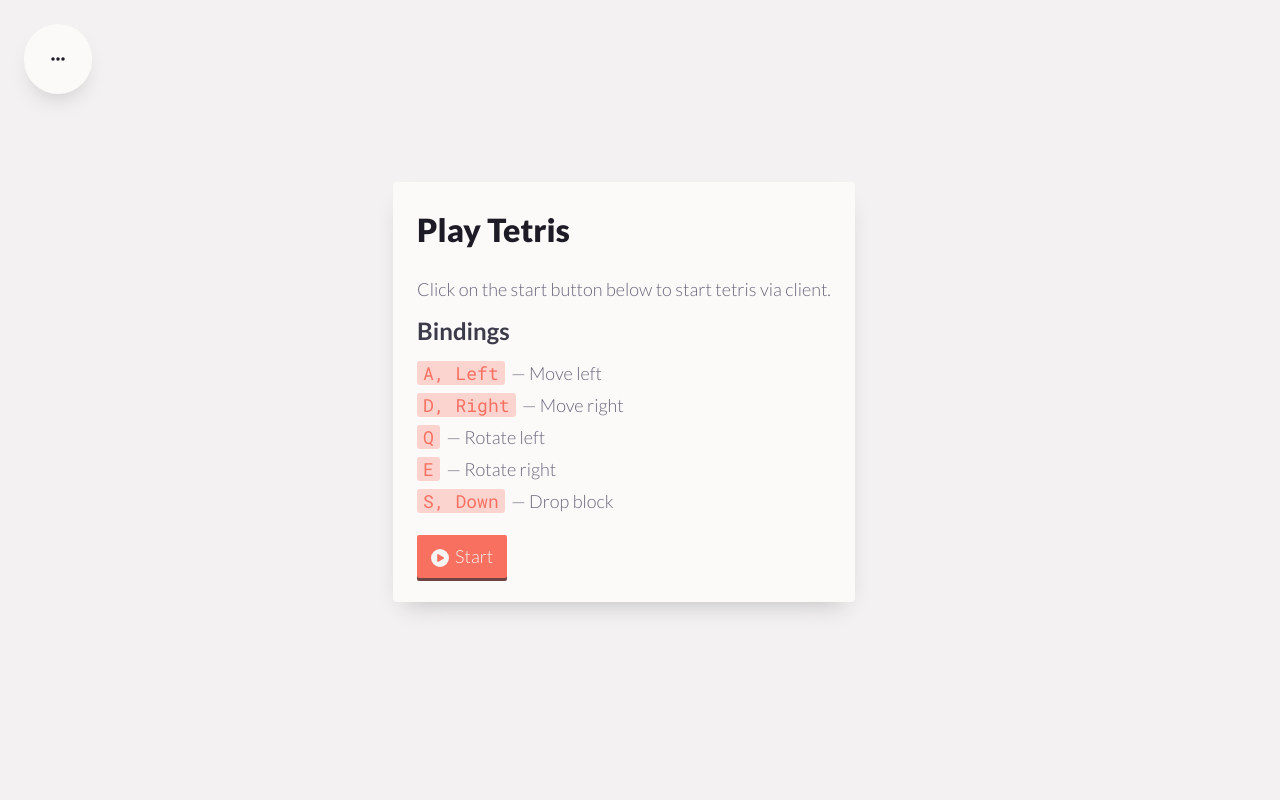
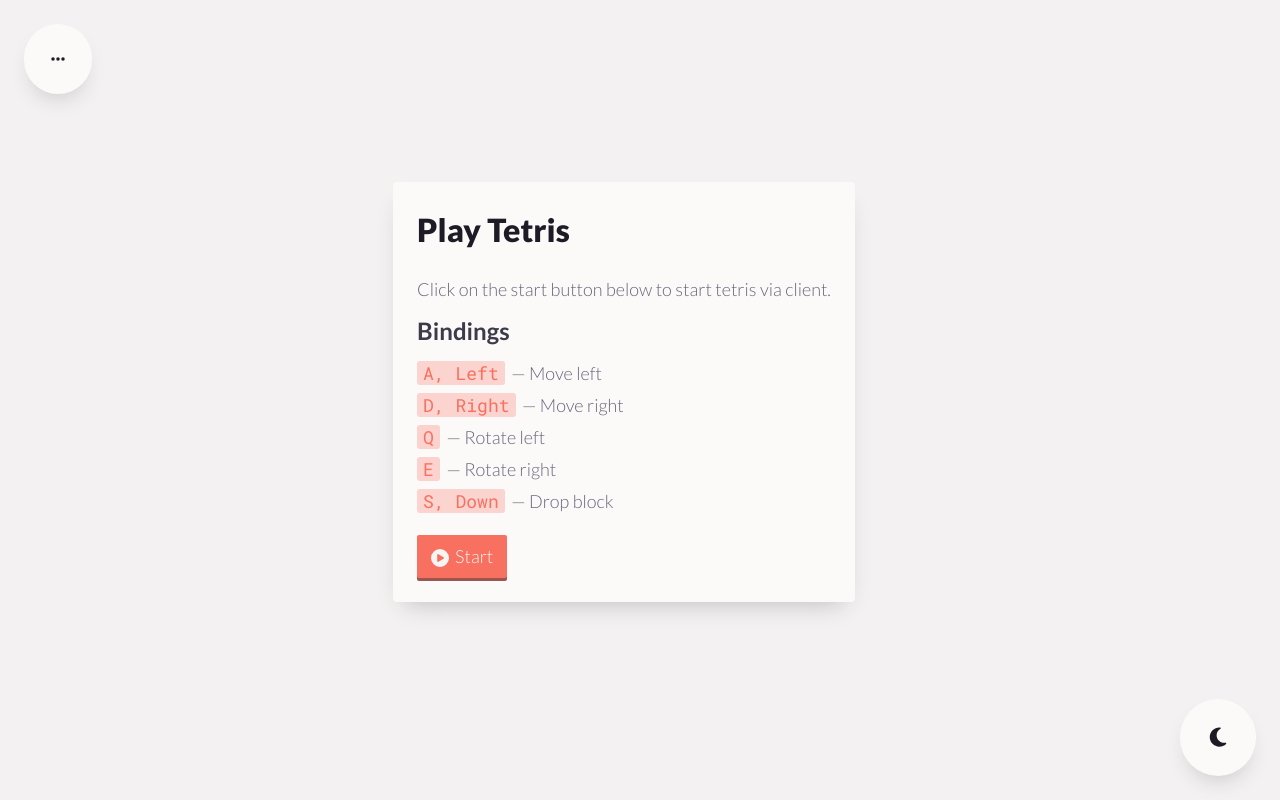
Before and after one commit to clk1006/teris, a Next.js app: page / in a window 1280 px wide. Built offline with nearby package versions, Linux system fonts and the light colour scheme.

Commit message:
implemented not yet working hooks to update color scheme

```diff
--- a/pages/index.js
+++ b/pages/index.js
@@ -1,6 +1,6 @@
 import Head from 'next/head'
 import Image from 'next/image'
-import {useRef, useState, useEffect, useCallback} from 'react'
+import {useRef, useState, useEffect, Platform} from 'react'
 import styles from '../styles/Home.module.css'
 import pic0 from '../public/tetris0.png'
 import pic1 from '../public/tetris1.png'
@@ -16,11 +16,12 @@ import {
     faCirclePlay,
     faCodeBranch,
     faEllipsis,
-    faRedo
+    faRedo,
+    faSun,
+    faMoon
 } from '@fortawesome/free-solid-svg-icons'
 
 import getShape from "../lib/getShape"
-
 
 const DIMENSIONS = [10, 20];
 const BLOCK_SIZE = 29;
@@ -332,6 +333,36 @@ export default function Home() {
 
     let displayScore = data.score.toLocaleString();
 
+    const getCurrentTheme = () => {
+        useEffect(() => {
+            let theme = window.matchMedia('(prefers-color-scheme: light)').matches
+                ? 'light'
+                : 'dark';
+            localStorage.getItem('site.theme') ? theme =
+                localStorage.getItem('site.theme') : null;
+
+            return theme;
+        }, []);
+    }
+
+    function loadTheme(theme) {
+        const root = document.querySelector(':root');
+
+        root.setAttribute('color-scheme', `${theme}`);
+    }
+
+    useEffect(() => {
+        window.addEventListener('DOMContentLoaded', () => {
+            loadTheme(getCurrentTheme());
+        });
+
+        return () => {
+            window.removeEventListener('DOMContentLoaded', () => {
+                loadTheme(getCurrentTheme());
+            });
+        };
+    }, []);
+
     return (
         <div className={styles.container}>
             <Head>
@@ -370,6 +401,23 @@ export default function Home() {
                                 <span>Play Tetris</span>
                             </div>
                         </a>
+                    </div>
+                </div>
+
+                <div className="color-scheme-box">
+                    <div className="light-color-scheme-icon" onClick={
+                        function () {
+                            loadTheme(getCurrentTheme())
+                        }
+                    }>
+                        <FontAwesomeIcon className="icon" icon={faSun}></FontAwesomeIcon>
+                    </div>
+                    <div className="dark-color-scheme-icon" onClick={
+                        function () {
+                            loadTheme(getCurrentTheme())
+                        }
+                    }>
+                        <FontAwesomeIcon className="icon" icon={faMoon}></FontAwesomeIcon>
                     </div>
                 </div>
 
--- a/styles/color-scheme.css
+++ b/styles/color-scheme.css
@@ -31,6 +31,7 @@
     --background-color-light: 243, 241, 241;
     --box-background-color-light: 252, 249, 249;
     --shadow-color-1-light: 39, 38, 49;
+    --shadow-color-3-light: 155, 86, 80;
 
     --text-color-050-dark: 233, 231, 231;
     --text-color-100-dark: 210, 218, 218;
@@ -41,6 +42,7 @@
     --background-color-dark: 24, 22, 29;
     --box-background-color-dark: 29, 26, 35;
     --shadow-color-1-dark: 15, 14, 17;
+    --shadow-color-3-dark: 111, 68, 68;
 
     --alpha-1: 0.28;
     --alpha-2: 0.36;
@@ -59,7 +61,37 @@
         --background-color: var(--background-color-dark);
         --box-background-color: var(--box-background-color-dark);
         --shadow-color-1: var(--shadow-color-1-dark);
+        --shadow-color-3: var(--shadow-color-3-dark);
     }
+
+    .light-color-scheme-icon {
+        display: initial;
+    }
+
+    .dark-color-scheme-icon {
+        display: none;
+    }
+}
+
+[color-scheme = "dark"] {
+    --text-color-050: var(--text-color-050-dark);
+    --text-color-100: var(--text-color-100-dark);
+    --text-color-200: var(--text-color-200-dark);
+    --text-color-300: var(--text-color-300-dark);
+    --text-color-500: var(--text-color-500-dark);
+
+    --background-color: var(--background-color-dark);
+    --box-background-color: var(--box-background-color-dark);
+    --shadow-color-1: var(--shadow-color-1-dark);
+    --shadow-color-3: var(--shadow-color-3-dark);
+}
+
+[color-scheme = "dark"] .light-color-scheme-icon {
+    display: initial;
+}
+
+[color-scheme = "dark"] .dark-color-scheme-icon {
+    display: none;
 }
 
 @media(prefers-color-scheme: light) {
@@ -73,5 +105,35 @@
         --background-color: var(--background-color-light);
         --box-background-color: var(--box-background-color-light);
         --shadow-color-1: var(--shadow-color-1-light);
+        --shadow-color-3: var(--shadow-color-3-light);
+    }
+
+    .light-color-scheme-icon {
+        display: none;
+    }
+
+    .dark-color-scheme-icon {
+        display: initial;
     }
 }
+
+[color-scheme = "light"] {
+    --text-color-050: var(--text-color-050-light);
+    --text-color-100: var(--text-color-100-light);
+    --text-color-200: var(--text-color-200-light);
+    --text-color-300: var(--text-color-300-light);
+    --text-color-500: var(--text-color-500-light);
+
+    --background-color: var(--background-color-light);
+    --box-background-color: var(--box-background-color-light);
+    --shadow-color-1: var(--shadow-color-1-light);
+    --shadow-color-3: var(--shadow-color-3-light);
+}
+
+[color-scheme = "light"] .light-color-scheme-icon {
+    display: none;
+}
+
+[color-scheme = "light"] .dark-color-scheme-icon {
+    display: initial;
+}
--- a/styles/main.css
+++ b/styles/main.css
@@ -38,7 +38,7 @@ p {
     line-height: 1.8em;
 }
 
-.nav-bar {
+.nav-bar, .color-scheme-box {
     top: 0;
     left: 0;
     position: fixed;
@@ -74,7 +74,14 @@ p {
     backdrop-filter: blur(10px);
 }
 
-.menu-icon {
+.color-scheme-box {
+    top: initial;
+    left: initial;
+    bottom: 0;
+    right: 0;
+}
+
+.menu-icon, .light-color-scheme-icon, .dark-color-scheme-icon {
     cursor: pointer;
     display: flex;
     align-items: center;
@@ -88,11 +95,11 @@ p {
     transition: 0.2s;
 }
 
-.menu-icon .icon {
+.menu-icon .icon, .light-color-scheme-icon, .dark-color-scheme-icon {
     margin: 0;
 }
 
-.menu-icon:hover {
+.menu-icon:hover, .light-color-scheme-icon:hover, .dark-color-scheme-icon:hover {
     background-color: rgba(var(--text-color-200), var(--alpha-2));
 }
 
@@ -196,6 +203,15 @@ p {
     width: 1em;
 }
 
+.color-scheme-box .icon {
+    margin: 0;
+
+    color: rgb(var(--text-color-050));
+
+    height: 22px;
+    width: 22px;
+}
+
 .pop-up-frame {
     top: 0;
     position: fixed;
```
